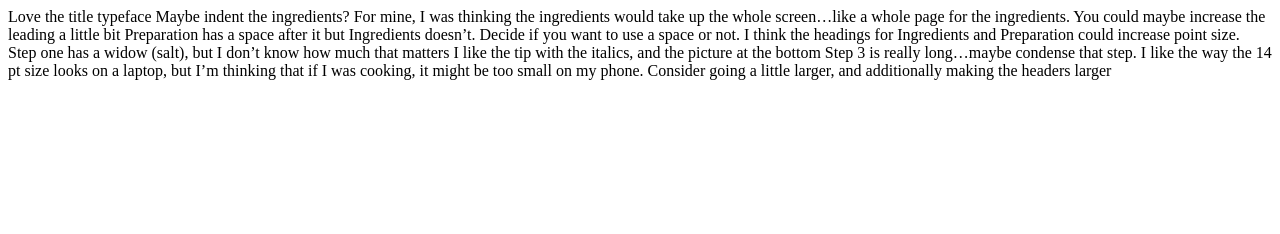
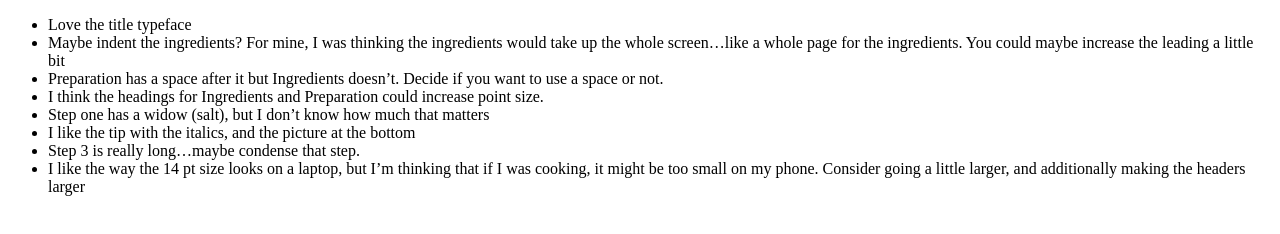
Before and after one commit to zoealtus/iffall2019, a plain HTML site: page recipe-wireframe/feedback-notes.html in a window 1280 px wide. Drawn offline with Linux system fonts and the light colour scheme.

Commit message:
Add files via upload

```diff
--- a/recipe-wireframe/feedback-notes.html
+++ b/recipe-wireframe/feedback-notes.html
@@ -4,20 +4,22 @@
 		<title>Wireframe Feedback</title>
 	</head>
 	<body>
-	Love the title typeface
+		<ul>
+			<li>Love the title typeface </li>
 
-	Maybe indent the ingredients? For mine, I was thinking the ingredients would take up the whole screen…like a whole page for the ingredients. You could maybe increase the leading a little bit
+			<li>Maybe indent the ingredients? For mine, I was thinking the ingredients would take up the whole screen…like a whole page for the ingredients. You could maybe increase the leading a little bit </li>
 
-	Preparation has a space after it but Ingredients doesn’t. Decide if you want to use a space or not.
+			<li>Preparation has a space after it but Ingredients doesn’t. Decide if you want to use a space or not. </li>
 
-	I think the headings for Ingredients and Preparation could increase point size.
+			<li>I think the headings for Ingredients and Preparation could increase point size. </li>
 
-	Step one has a widow (salt), but I don’t know how much that matters
+			<li>Step one has a widow (salt), but I don’t know how much that matters </li>
 
-	I like the tip with the italics, and the picture at the bottom
+			<li>I like the tip with the italics, and the picture at the bottom </li>
 
-	Step 3 is really long…maybe condense that step.
+			<li>Step 3 is really long…maybe condense that step. </li>
 
-	I like the way the 14 pt size looks on a laptop, but I’m thinking that if I was cooking, it might be too small on my phone. Consider going a little larger, and additionally making the headers larger
+			<li>I like the way the 14 pt size looks on a laptop, but I’m thinking that if I was cooking, it might be too small on my phone. Consider going a little larger, and additionally making the headers larger </li>
+		</ul>
 	</body>
 </html>
```
